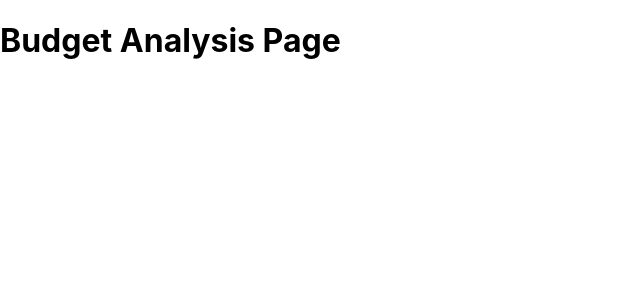
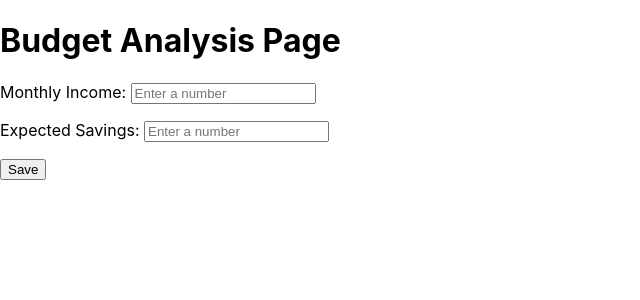
Before and after one commit to kaiwenGoh/financial_management, a React (Create React App) app in the folder financial-management-webapp/: page /BudgetAnalysis in a window 1280 px wide. Shown: the top 300 px of the page, without its empty margins (0-640 px from the left). Built offline with nearby package versions, Linux system fonts and the light colour scheme.

Commit message:
monthly income & expected saving on budget analysis page

```diff
--- a/financial-management-webapp/package.json
+++ b/financial-management-webapp/package.json
@@ -9,7 +9,7 @@
     "react": "^18.3.1",
     "react-dom": "^18.3.1",
     "react-router-dom": "^6.26.0",
-    "react-scripts": "5.0.1",
+    "react-scripts": "^5.0.1",
     "web-vitals": "^2.1.4"
   },
   "scripts": {
--- a/financial-management-webapp/src/BudgetAnalysis.js
+++ b/financial-management-webapp/src/BudgetAnalysis.js
@@ -1,9 +1,20 @@
 import React from 'react';
+
+function SaveButton() {
+  return (
+    <button>
+      Save
+    </button>
+  );
+}
 
 function BudgetAnalysisPage() {
   return (
     <div>
       <h1>Budget Analysis Page</h1>
+      <p>Monthly Income: <input type="text" placeholder="Enter a number" /></p>
+      <p>Expected Savings: <input type="text" placeholder="Enter a number" /></p>
+      <SaveButton />
     </div>
   );
 }
```
Also changed, not shown: 1 other file (tests, documents, lock files or other folders).
